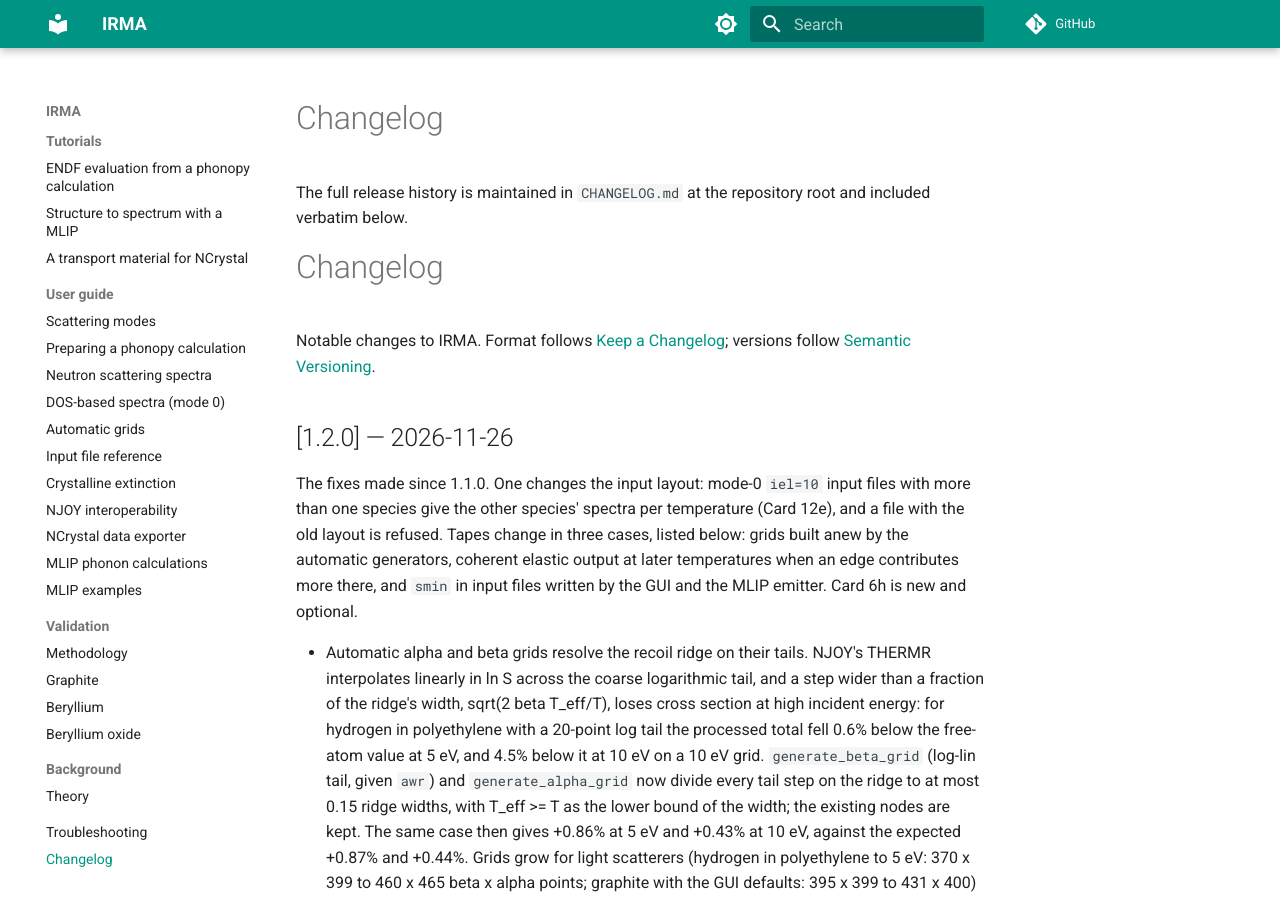
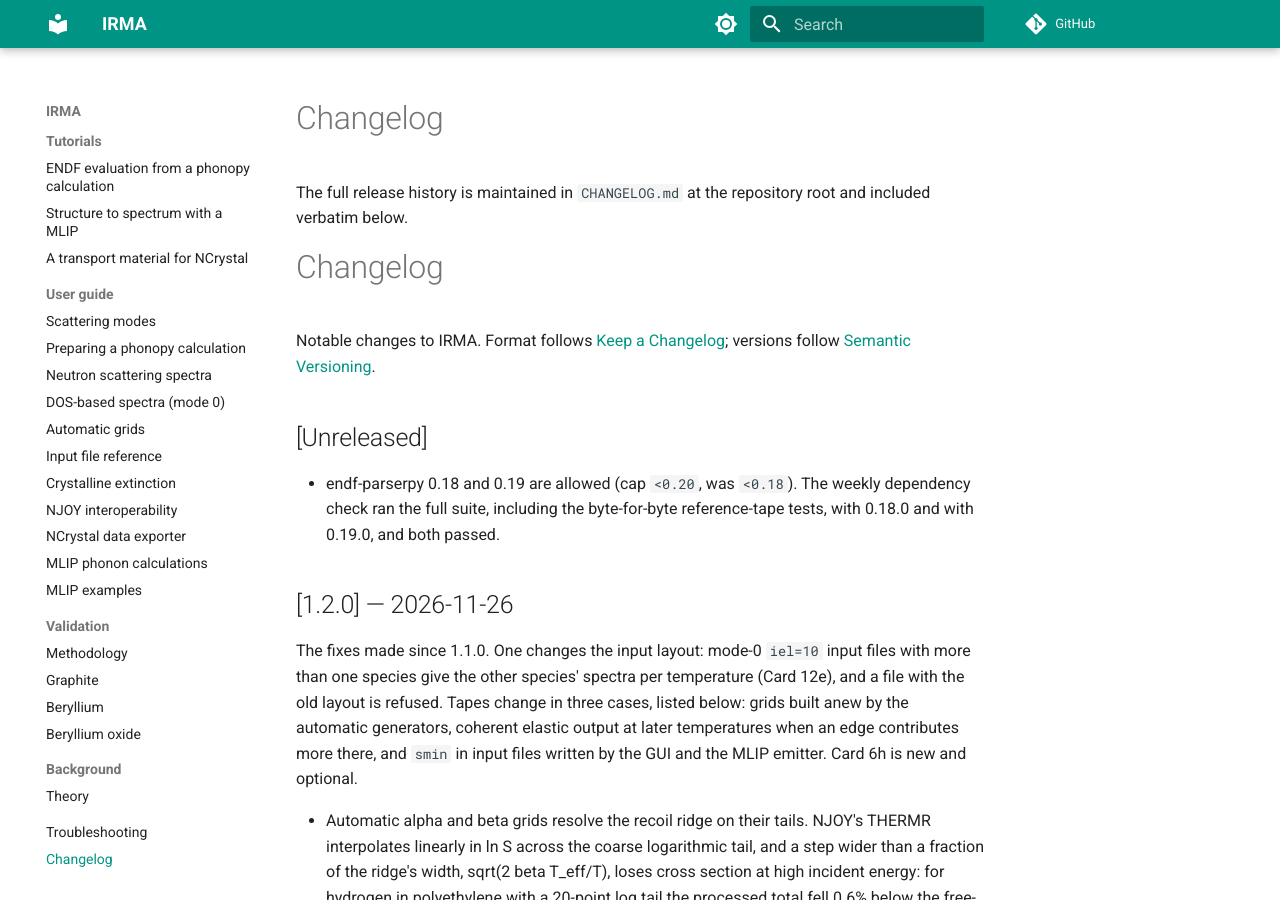
Before and after one commit to ramic-k/IRMA, an MkDocs documentation site: the page built from docs/changelog.md, in a window 1280 px wide and 900 px high. Built offline with MkDocs 1.6.1 and Material for MkDocs 9.7.7, drawn with Linux system fonts in a browser that asks for light colours; comment, search, counter and statistics services are not loaded.

Commit message:
endf-parserpy: allow 0.18 and 0.19 (cap below 0.20)
The weekly deps-watch core-preview job ran the full suite past the cap,
including the byte-for-byte reference-tape tests: green with 0.18.0
(run 43898878516) and 0.19.0 (run 45233893493). The cap, its comment, the
requirements file, the installation pages and the changelog follow.

```diff
--- a/CHANGELOG.md
+++ b/CHANGELOG.md
@@ -2,6 +2,12 @@
 
 Notable changes to IRMA. Format follows [Keep a Changelog](https://keepachangelog.com/);
 versions follow [Semantic Versioning](https://semver.org/).
+
+## [Unreleased]
+
+- endf-parserpy 0.18 and 0.19 are allowed (cap `<0.20`, was `<0.18`). The
+  weekly dependency check ran the full suite, including the byte-for-byte
+  reference-tape tests, with 0.18.0 and with 0.19.0, and both passed.
 
 ## [1.2.0] — 2026-11-26
 
--- a/requirements.txt
+++ b/requirements.txt
@@ -8,7 +8,7 @@
 #              end (pip install -e ".[mlip]"); the potential packages
 #              themselves are never listed -- see INSTALL.md.
 numpy>=2.0
-endf-parserpy>=0.12,<0.19
+endf-parserpy>=0.12,<0.20
 # threadpoolctl backs limit_native_threads_to_one() (irma.core.noncubic_workers);
 # required, not optional -- see the comment in pyproject.toml [project.dependencies].
 threadpoolctl>=3.0
```
Also changed, not shown: docs/index.md (+1 -1 lines), docs/installation.md (+1 -1 lines), pyproject.toml (+8 -7 lines), 1 other file.
